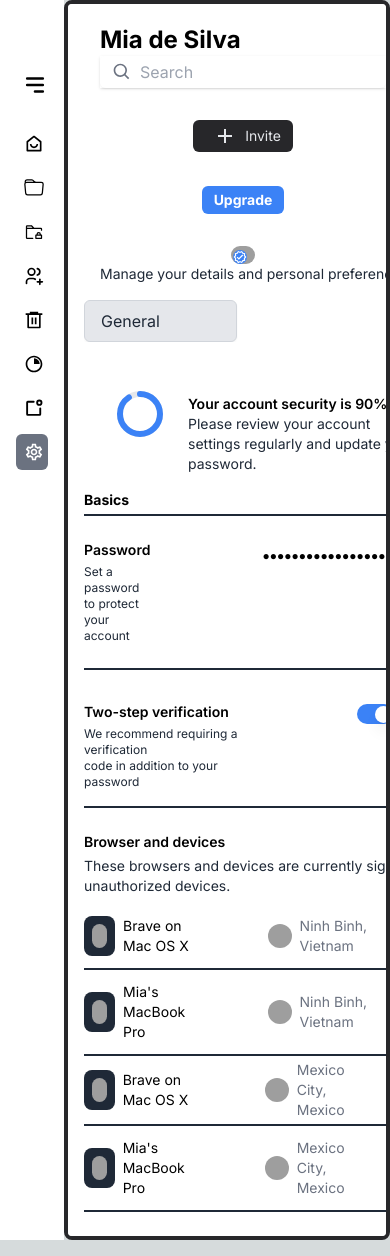
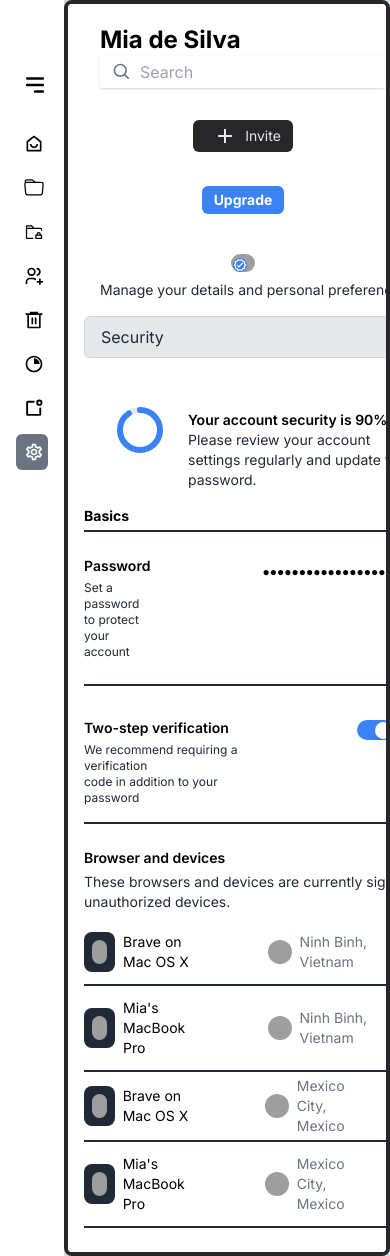
Before and after one commit to athrey-navda/rayca-frontend, a Next.js app: page / in a window 390 px wide. Built offline with nearby package versions, Linux system fonts and the light colour scheme; grey boxes are pictures that could not be loaded.

Commit message:
fix: routing in mobile view update: themeswitcher overlay with z index

```diff
--- a/app/component/SettingHome.js
+++ b/app/component/SettingHome.js
@@ -97,7 +97,7 @@ export default function SettingHome() {
                 </div>
                 <Menu as="div" className="relative">
                   <div>
-                    <MenuButton className="relative flex max-w-xs items-center rounded-full text-sm focus:outline-none focus:ring-2 focus:ring-white focus:ring-offset-2 focus:ring-offset-gray-800">
+                    <MenuButton className="relative flex max-w-xs my-2 md:my-0 items-center rounded-full text-sm focus:outline-none focus:ring-2 focus:ring-white focus:ring-offset-2 focus:ring-offset-gray-800">
                       <span className="absolute -inset-1.5" />
                       <span className="sr-only">Open user menu</span>
                       <div className="relative">
@@ -120,13 +120,14 @@ export default function SettingHome() {
                   </div>
                   <MenuItems
                     as="div"
-                    className="absolute right-1 mt-2 w-48 origin-top-right rounded-md shadow-lg ring-1 ring-gray-300 ring-opacity-4 transition focus:outline-none"
+                    className="absolute right-1 mt-2 w-48 z-50 origin-top-right rounded-md shadow-lg ring-1 ring-gray-300 ring-opacity-4 transition focus:outline-none bg-black dark:bg-white"
+                    style={{ zIndex: 50 }}
                   >
                     <MenuItem
                       as="div"
-                      className="flex justify-center mx-2 my-2 hover:dark:bg-white hover:text-black hover:dark:text-white hover:bg-black "
+                      className="flex justify-center mx-2 my-2 hover:dark:bg-white hover:text-black hover:dark:text-white hover:bg-black"
                     >
-                      <ThemeSwitch className="hover:dark:bg-white hover:text-black hover:dark:text-white hover:bg-black " />
+                      <ThemeSwitch className="hover:dark:bg-white hover:text-black hover:dark:text-white hover:bg-black" />
                     </MenuItem>
                   </MenuItems>
                 </Menu>
@@ -144,11 +145,16 @@ export default function SettingHome() {
               <div className="lg:hidden relative mx-auto overflow-hidden flex justify-start">
                 <select
                   aria-label="Navigation"
+                  value={currentNav}
                   onChange={(e) => handleNavClick(e.target.value)}
-                  className="flex appearance-none bg-gray-200 dark:bg-gray-700 border border-gray-300 dark:border-gray-600 text-gray-800 dark:text-white py-2 px-4 pr-8 rounded-md shadow-sm focus:outline-none focus:bg-white focus:border-gray-500 sm:text-sm"
+                  className="flex w-full appearance-none bg-gray-200 dark:bg-gray-700 border border-gray-300 dark:border-gray-600 text-gray-800 dark:text-white py-2 px-4 pr-8 rounded-md shadow-sm focus:outline-none focus:bg-white focus:border-gray-500 sm:text-sm"
                 >
                   {navigation.map((item) => (
-                    <option key={item.name} value={item.name}>
+                    <option
+                      key={item.name}
+                      value={item.name}
+                      selected={currentNav === item.name}
+                    >
                       {item.name}
                     </option>
                   ))}
--- a/app/component/ThemeSwitcher.js
+++ b/app/component/ThemeSwitcher.js
@@ -25,7 +25,7 @@ export default function ThemeSwitch() {
             viewBox="0 0 24 24"
             strokeWidth={1.5}
             stroke="currentColor"
-            className="size-6 text-black hover:dark:text-black hover:text-white dark:text-white"
+            className="size-6 text-white hover:dark:text-white hover:text-black dark:text-black"
           >
             <path
               strokeLinecap="round"
@@ -42,7 +42,7 @@ export default function ThemeSwitch() {
             viewBox="0 0 24 24"
             strokeWidth={1.5}
             stroke="currentColor"
-            className="size-6 text-black hover:dark:text-black hover:text-white dark:text-white"
+            className="size-6 text-white hover:dark:text-white hover:text-black dark:text-black"
           >
             <path
               strokeLinecap="round"
```
